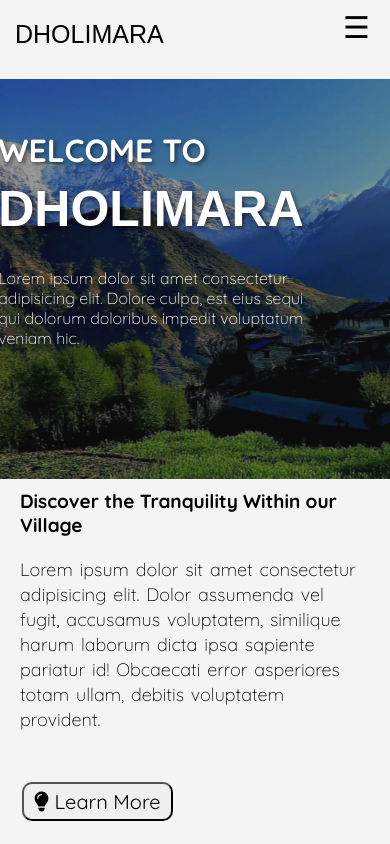
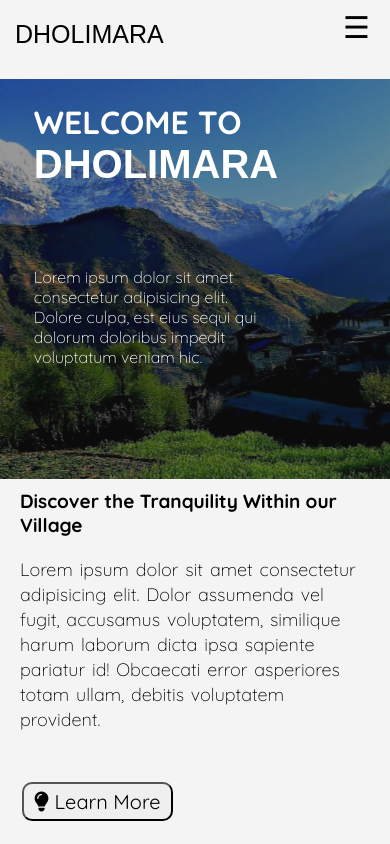
Before and after one commit to MIMIIKK/Dholimara, a React (Vite) app in the folder frontend/: page / in a window 390 px wide. Shown: the top 844 px of the page. Built offline with nearby package versions, Linux system fonts and the light colour scheme; a web font is replaced by a local one.

Commit message:
Frame is updated and made responsive in big screens

```diff
--- a/frontend/src/styles/ImageSlider.css
+++ b/frontend/src/styles/ImageSlider.css
@@ -53,17 +53,23 @@
   animation: float-in 3s ease-in-out forwards;
 }
 
-.floating-content h1, .floating-content p {
-  margin:0;
-  padding:10px;
+.floating-content h2 {
+  margin-top:30px;
   font-family: 'Quicksand', sans-serif;
   text-shadow: 2px 2px 4px rgba(0,0,0,0.5);
   color:white;
+  padding-bottom:15px;
 }
 .floating-content .villageName {
-  font-size:50px;
+  font-size:40px;
   font-family: 'Kenia', sans-serif;
-  margin-left:-10px;
+}
+.floating-content p {
+  margin-top:80px;
+  font-family: 'Quicksand', sans-serif;
+  text-shadow: 2px 2px 4px rgba(0,0,0,0.5);
+  color:white;
+  padding-bottom:10px;
 }
 
 @keyframes float-in {
@@ -151,6 +157,9 @@ h1 {
 .floating-content p {
   font-size:30px;
 }
+.floating-content h2{
+  font-size:50px;
+}
 
 @keyframes float-in {
   0%{
```
